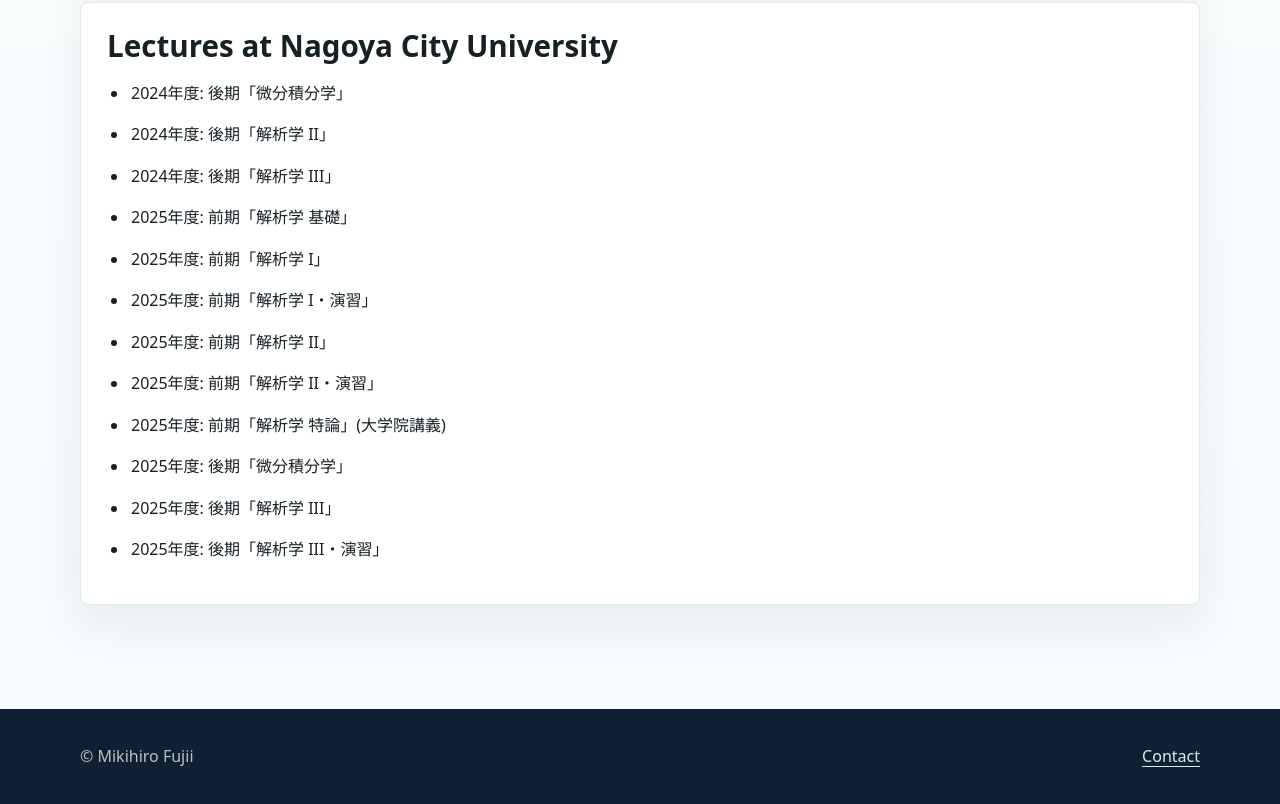
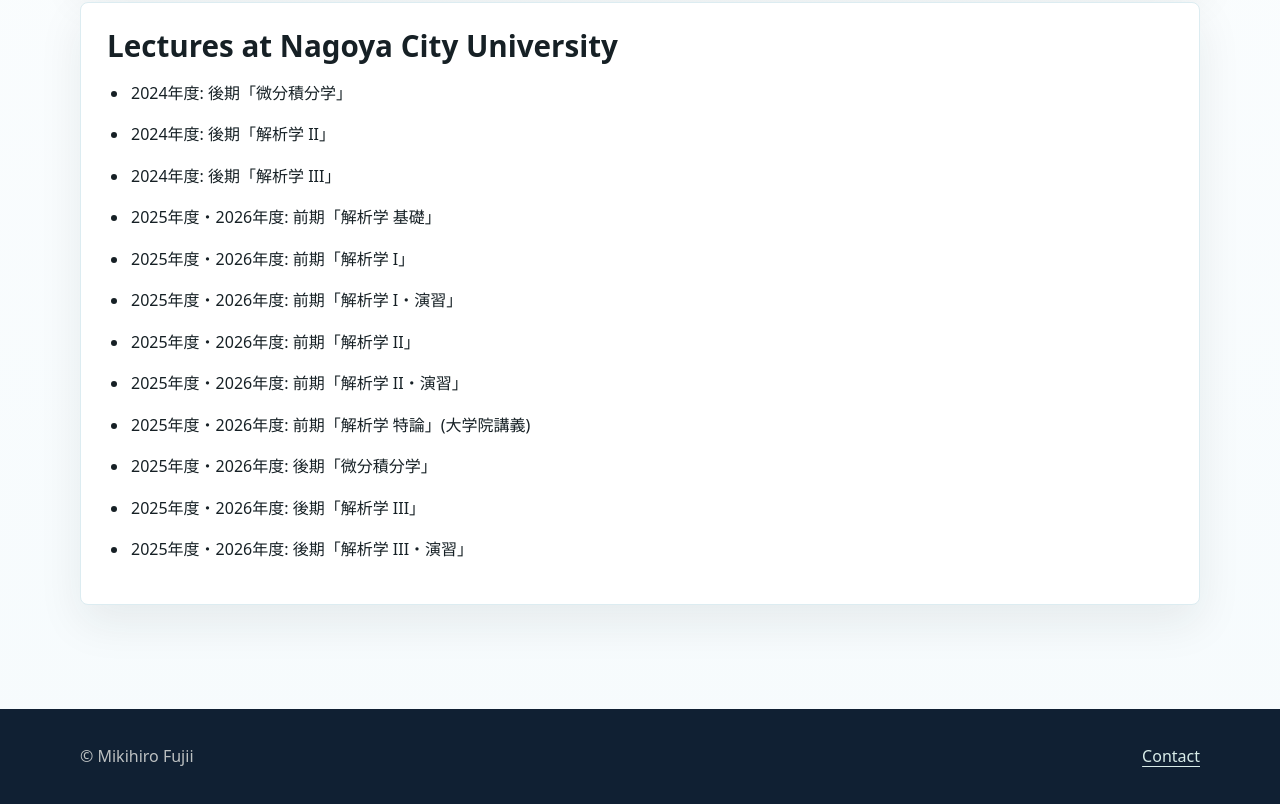
Before and after one commit to tonpuku/mikihiro-fujii-homepage, a plain HTML site: page lecture.html in a window 1280 px wide. Shown: the part 1248-2052 px from the top of the page. Drawn offline with Linux system fonts and the light colour scheme.

Commit message:
Update Nagoya City lecture years

```diff
--- a/lecture.html
+++ b/lecture.html
@@ -77,15 +77,15 @@
               <li>2024年度: 後期「微分積分学」</li>
               <li>2024年度: 後期「解析学 II」</li>
               <li>2024年度: 後期「解析学 III」</li>
-              <li>2025年度: 前期「解析学 基礎」</li>
-              <li>2025年度: 前期「解析学 I」</li>
-              <li>2025年度: 前期「解析学 I・演習」</li>
-              <li>2025年度: 前期「解析学 II」</li>
-              <li>2025年度: 前期「解析学 II・演習」</li>
-              <li>2025年度: 前期「解析学 特論」(大学院講義)</li>
-              <li>2025年度: 後期「微分積分学」</li>
-              <li>2025年度: 後期「解析学 III」</li>
-              <li>2025年度: 後期「解析学 III・演習」</li>
+              <li>2025年度・2026年度: 前期「解析学 基礎」</li>
+              <li>2025年度・2026年度: 前期「解析学 I」</li>
+              <li>2025年度・2026年度: 前期「解析学 I・演習」</li>
+              <li>2025年度・2026年度: 前期「解析学 II」</li>
+              <li>2025年度・2026年度: 前期「解析学 II・演習」</li>
+              <li>2025年度・2026年度: 前期「解析学 特論」(大学院講義)</li>
+              <li>2025年度・2026年度: 後期「微分積分学」</li>
+              <li>2025年度・2026年度: 後期「解析学 III」</li>
+              <li>2025年度・2026年度: 後期「解析学 III・演習」</li>
             </ul>
           </div>
         </div>
```
